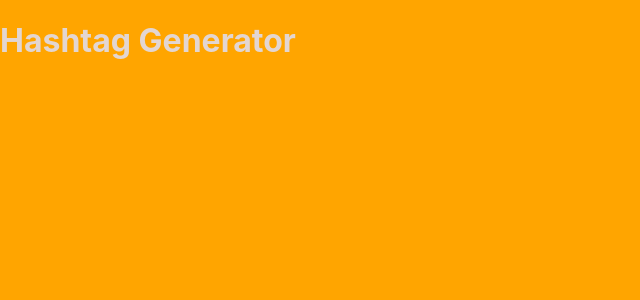
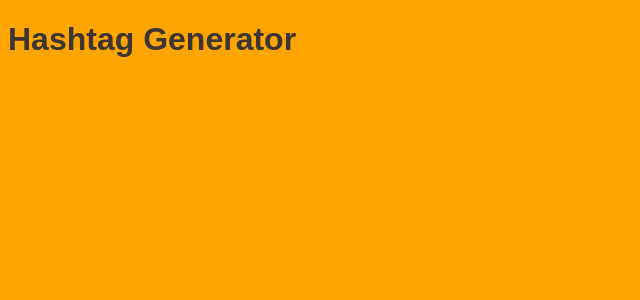
Before and after one commit to George-xixi/hashtify, a React (Create React App) app: page / in a window 1280 px wide. Shown: the top 300 px of the page, without its empty margins (0-640 px from the left). Built offline with nearby package versions, Linux system fonts and the light colour scheme.

Commit message:
george's first commit - removes node_modules and tidies files

```diff
--- a/src/index.css
+++ /dev/null
@@ -1,13 +0,0 @@
-body {
-  margin: 0;
-  font-family: -apple-system, BlinkMacSystemFont, 'Segoe UI', 'Roboto', 'Oxygen',
-    'Ubuntu', 'Cantarell', 'Fira Sans', 'Droid Sans', 'Helvetica Neue',
-    sans-serif;
-  -webkit-font-smoothing: antialiased;
-  -moz-osx-font-smoothing: grayscale;
-}
-
-code {
-  font-family: source-code-pro, Menlo, Monaco, Consolas, 'Courier New',
-    monospace;
-}
--- a/src/index.js
+++ b/src/index.js
@@ -1,6 +1,6 @@
 import React from "react";
 import ReactDOM from "react-dom/client";
-import "./index.css";
+import "./styles/index.css";
 import App from "./components/App";
 
 const root = ReactDOM.createRoot(document.getElementById("root"));
--- a/src/styles/App.css
+++ b/src/styles/App.css
@@ -1,4 +1,4 @@
 * {
   background-color: orange;
-  color: rgb(227, 214, 209);
+  color: #3D3434;
 }
--- /dev/null
+++ b/src/styles/index.css
@@ -0,0 +1,3 @@
+* {
+  font-family: sans-serif;
+}
```
Also changed, not shown: 1 other file (tests, documents, lock files or other folders).
